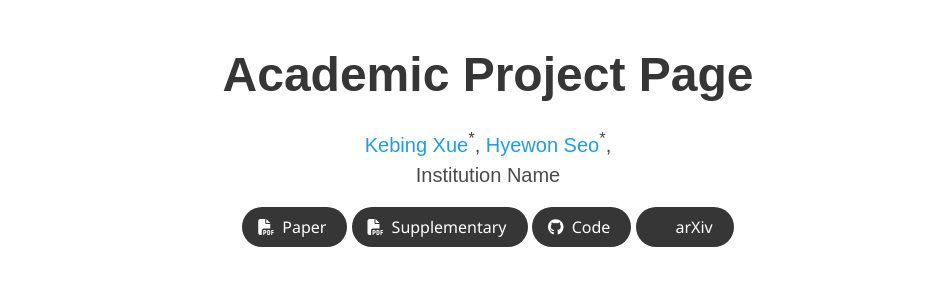
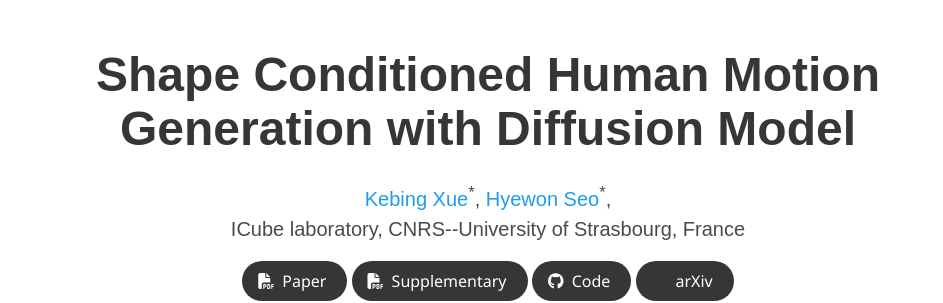
Before and after one commit to KebingXUE/SMD, a plain HTML site: page index.html in a window 1280 px wide. Shown: the top 303 px of the page, without its empty margins (152-1095 px from the left). Drawn offline with nearby package versions, Linux system fonts and the light colour scheme; some icons are missing; a web font is replaced by a local one.

Commit message:
Update index.html

```diff
--- a/index.html
+++ b/index.html
@@ -52,7 +52,7 @@
       <div class="container is-max-desktop">
         <div class="columns is-centered">
           <div class="column has-text-centered">
-            <h1 class="title is-1 publication-title">Academic Project Page</h1>
+            <h1 class="title is-1 publication-title">Shape Conditioned Human Motion Generation with Diffusion Model</h1>
             <div class="is-size-5 publication-authors">
               <!-- Paper authors -->
               <span class="author-block">
@@ -63,7 +63,7 @@
                   </div>
 
                   <div class="is-size-5 publication-authors">
-                    <span class="author-block">Institution Name</span>
+                    <span class="author-block">ICube laboratory, CNRS--University of Strasbourg, France</span>
                   </div>
 
                   <div class="column has-text-centered">
```
